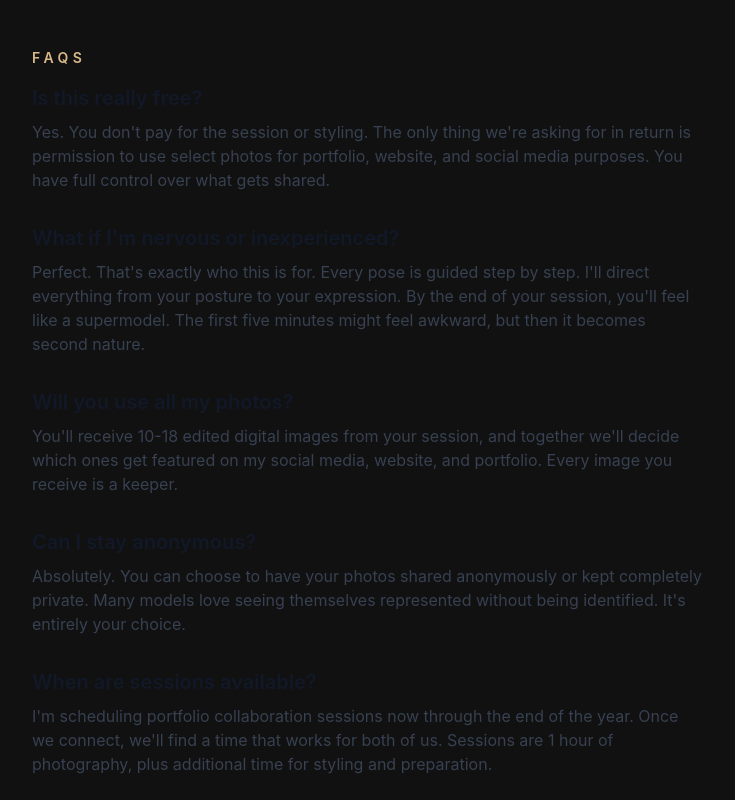
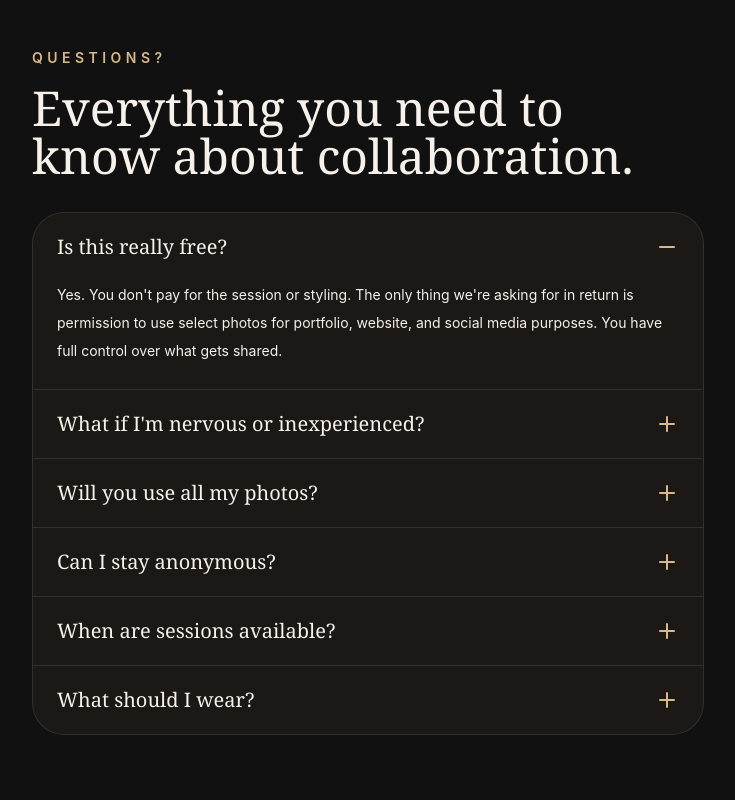
Before and after one commit to codegenius1010/second-skin-boudoir, a Next.js app: page /collaboration in a window 1280 px wide. Shown: the part 4140-4940 px from the top of the page, without its empty margins (0-735 px from the left). Built offline with nearby package versions, Linux system fonts and the light colour scheme; no server answers.

Commit message:
Improve collaboration page FAQ readability: replace plain text with interactive accordion component

```diff
--- a/app/collaboration/page.tsx
+++ b/app/collaboration/page.tsx
@@ -3,6 +3,7 @@ import { Hero } from '@/components/Hero'
 import { Section, Eyebrow, Heading } from '@/components/Section'
 import { Card } from '@/components/Cards'
 import { Button } from '@/components/Button'
+import { FAQAccordion } from '@/components/FAQAccordion'
 
 export const metadata: Metadata = {
   title: 'Model Collaboration | Second Skin Boudoir',
@@ -104,32 +105,17 @@ export default function Page() {
 
       <Section>
         <div className="max-w-2xl">
-          <Eyebrow>FAQs</Eyebrow>
-          <div className="space-y-8">
-            <div>
-              <h3 className="text-xl font-semibold text-gray-900 mb-2">Is this really free?</h3>
-              <p className="text-gray-700">Yes. You don't pay for the session or styling. The only thing we're asking for in return is permission to use select photos for portfolio, website, and social media purposes. You have full control over what gets shared.</p>
-            </div>
-            <div>
-              <h3 className="text-xl font-semibold text-gray-900 mb-2">What if I'm nervous or inexperienced?</h3>
-              <p className="text-gray-700">Perfect. That's exactly who this is for. Every pose is guided step by step. I'll direct everything from your posture to your expression. By the end of your session, you'll feel like a supermodel. The first five minutes might feel awkward, but then it becomes second nature.</p>
-            </div>
-            <div>
-              <h3 className="text-xl font-semibold text-gray-900 mb-2">Will you use all my photos?</h3>
-              <p className="text-gray-700">You'll receive 10-18 edited digital images from your session, and together we'll decide which ones get featured on my social media, website, and portfolio. Every image you receive is a keeper.</p>
-            </div>
-            <div>
-              <h3 className="text-xl font-semibold text-gray-900 mb-2">Can I stay anonymous?</h3>
-              <p className="text-gray-700">Absolutely. You can choose to have your photos shared anonymously or kept completely private. Many models love seeing themselves represented without being identified. It's entirely your choice.</p>
-            </div>
-            <div>
-              <h3 className="text-xl font-semibold text-gray-900 mb-2">When are sessions available?</h3>
-              <p className="text-gray-700">I'm scheduling portfolio collaboration sessions now through the end of the year. Once we connect, we'll find a time that works for both of us. Sessions are 1 hour of photography, plus additional time for styling and preparation.</p>
-            </div>
-            <div>
-              <h3 className="text-xl font-semibold text-gray-900 mb-2">What should I wear?</h3>
-              <p className="text-gray-700">Whatever makes you feel confident. Lingerie, an oversized shirt, your favorite dress, jewelry, heels. We'll style you for different looks throughout the session. I'll guide you on what works best for each set.</p>
-            </div>
+          <Eyebrow>Questions?</Eyebrow>
+          <Heading>Everything you need to know about collaboration.</Heading>
+          <div className="mt-8">
+            <FAQAccordion items={[
+              ['Is this really free?', 'Yes. You don\'t pay for the session or styling. The only thing we\'re asking for in return is permission to use select photos for portfolio, website, and social media purposes. You have full control over what gets shared.'],
+              ['What if I\'m nervous or inexperienced?', 'Perfect. That\'s exactly who this is for. Every pose is guided step by step. I\'ll direct everything from your posture to your expression. By the end of your session, you\'ll feel like a supermodel. The first five minutes might feel awkward, but then it becomes second nature.'],
+              ['Will you use all my photos?', 'You\'ll receive 10-18 edited digital images from your session, and together we\'ll decide which ones get featured on my social media, website, and portfolio. Every image you receive is a keeper.'],
+              ['Can I stay anonymous?', 'Absolutely. You can choose to have your photos shared anonymously or kept completely private. Many models love seeing themselves represented without being identified. It\'s entirely your choice.'],
+              ['When are sessions available?', 'I\'m scheduling portfolio collaboration sessions now through the end of the year. Once we connect, we\'ll find a time that works for both of us. Sessions are 1 hour of photography, plus additional time for styling and preparation.'],
+              ['What should I wear?', 'Whatever makes you feel confident. Lingerie, an oversized shirt, your favorite dress, jewelry, heels. We\'ll style you for different looks throughout the session. I\'ll guide you on what works best for each set.'],
+            ]}/>
           </div>
         </div>
       </Section>
```
